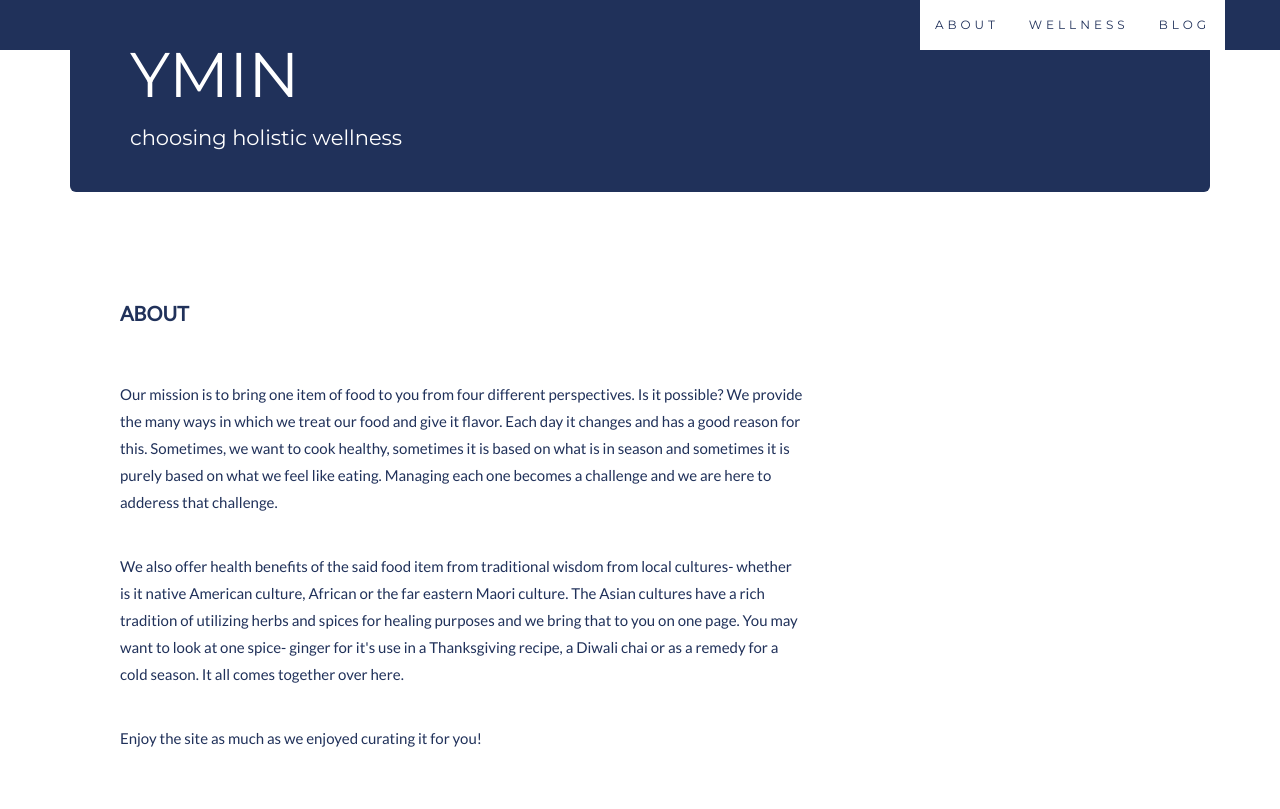
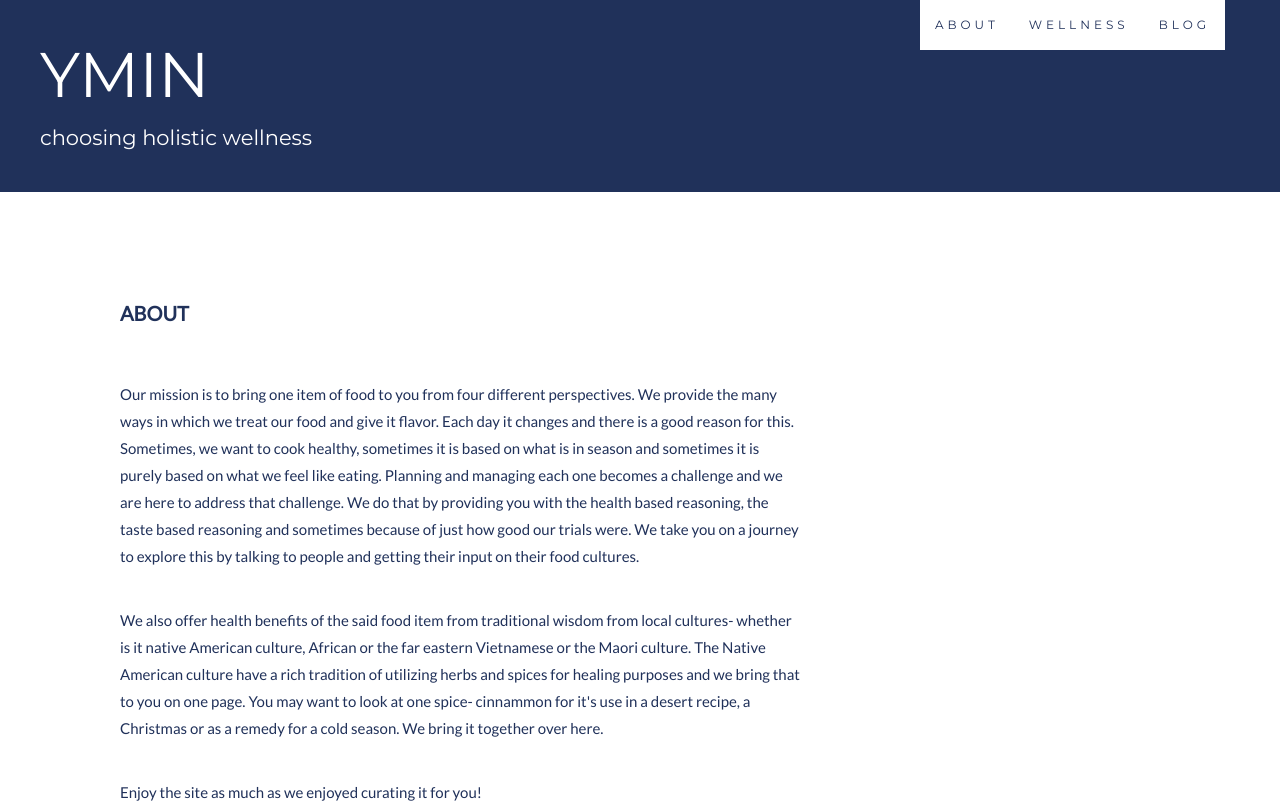
Before and after one commit to choosingHolisticWellness/ymin, a plain HTML site: page index.html in a window 1280 px wide. Shown: the top 809 px of the page. Drawn offline with nearby package versions, Linux system fonts and the light colour scheme.

Commit message:
new lines

```diff
--- a/index.html
+++ b/index.html
@@ -112,9 +112,14 @@ body {
   </style>
 
  </head>
-  <div class="container">
 
 <body id="myPage" data-spy="scroll" data-target=".navbar" data-offset="60">
+  <div class= "jumbotron text-left">
+<h1> YMIN</h1>
+<p>choosing holistic wellness</p>
+
+</div>
+  <div class="container">
 
 <nav class="navbar navbar-default navbar-fixed-top">
   <div class="container">
@@ -137,19 +142,15 @@ body {
 </nav>
 
 
-<div class= "jumbotron text-left">
-<h1> YMIN</h1>
-<p>choosing holistic wellness</p>
 
-</div>
 <!-- Container (About Section) -->
 <div id="about" class="container-fluid">
   <div class="row">
     <div class="col-sm-8">
       <h2 style="color: #20315A;">ABOUT</h2><br>
-      <p>Our mission is to bring one item of food to you from four different perspectives. Is it possible? We provide the many ways in which we treat our food and give it flavor. Each day it changes and has a good reason for this. Sometimes, we want to cook healthy, sometimes it is based on what is in season and sometimes it is purely based on what we feel like eating. Managing each one becomes a challenge and we are here to adderess that challenge. </p>
+      <p>Our mission is to bring one item of food to you from four different perspectives. We provide the many ways in which we treat our food and give it flavor. Each day it changes and there is a good reason for this. Sometimes, we want to cook healthy, sometimes it is based on what is in season and sometimes it is purely based on what we feel like eating. Planning and managing each one becomes a challenge and we are here to address that challenge. We do that by providing you with the health based reasoning, the taste based reasoning and sometimes because of just how good our trials were. We take you on a journey to explore this by talking to people and getting their input on their food cultures.</p>
        <br>
-      <p>We also offer health benefits of the said food item from traditional wisdom from local cultures- whether is it native American culture, African or the far eastern Maori culture. The Asian cultures have a rich tradition of utilizing herbs and spices for healing purposes and we bring that to you on one page. You may want to look at one spice- ginger for it's use in a Thanksgiving recipe, a Diwali chai or as a remedy for a cold season. It all comes together over here. </p>
+      <p>We also offer health benefits of the said food item from traditional wisdom from local cultures- whether is it native American culture, African or the far eastern Vietnamese or the Maori culture. The Native American culture have a rich tradition of utilizing herbs and spices for healing purposes and we bring that to you on one page. You may want to look at one spice- cinnammon for it's use in a desert recipe, a Christmas or as a remedy for a cold season. We bring it together over here. </p>
       <br>
       <p>Enjoy the site as much as we enjoyed curating it for you!</p>
     </div>
@@ -214,5 +215,5 @@ body {
   <p>Copyright Marginaliaa <a href="https://marginaliaa.com" title="Visit Marginaliaa"> www.marginaliaa.com</a></p>
 </footer>
 
-/body>
+</body>
 </html>
```
